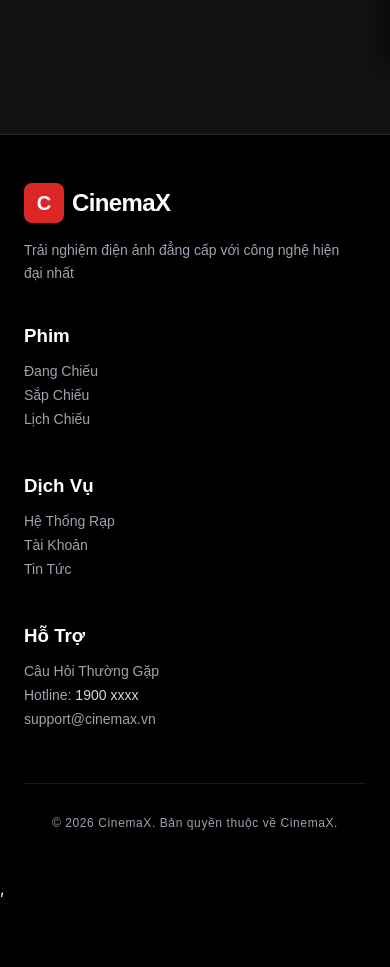
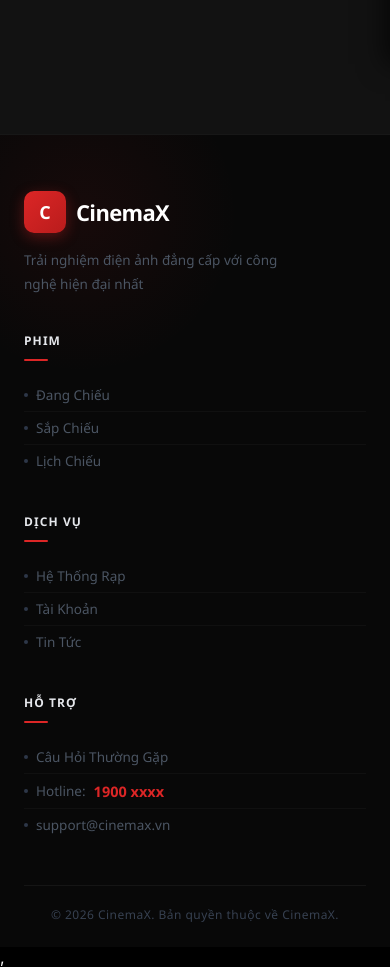
Before and after one commit to trungkien1402/CinemaManagement, a React (Vite) app in the folder frontend/: page / in a window 390 px wide. Shown: the part 780-1747 px from the top of the page. Before the commit the page ends 1678 px from the top, so only its background shows below. Built offline with nearby package versions, Linux system fonts and the light colour scheme; no server answers.

Commit message:
update responsive footer

```diff
--- a/frontend/src/components/style/Footer.css
+++ b/frontend/src/components/style/Footer.css
@@ -1,31 +1,64 @@
+/* ==========================================================================
+   FOOTER — CinemaX
+   ========================================================================== */
 
 .footer-container {
-  background-color: #000000;
-  color: #9ca3af;
-  padding: 48px 24px;
-  font-family: sans-serif;
-  border-top: 1px solid #1f2937;
+  background-color: #080808;
+  color: #6b7280;
+  font-family: 'Segoe UI', system-ui, sans-serif;
+  border-top: 1px solid rgba(255, 255, 255, 0.06);
+  position: relative;
+  overflow: hidden;
+  padding: 56px 24px 0;
 }
 
+/* Glow đỏ góc trái */
+.footer-container::before {
+  content: '';
+  position: absolute;
+  top: -80px;
+  left: -80px;
+  width: 320px;
+  height: 320px;
+  background: radial-gradient(circle, rgba(220, 38, 38, 0.07) 0%, transparent 70%);
+  pointer-events: none;
+}
+
+/* ==========================================================================
+   GRID — mặc định mobile: 1 cột
+   ========================================================================== */
 .footer-content {
   max-width: 1280px;
   margin: 0 auto;
   display: grid;
   grid-template-columns: 1fr;
-  gap: 40px;
+  gap: 36px;
+  position: relative;
 }
 
-
-@media (min-width: 768px) {
-  .footer-container {
-    padding-left: 80px;
-    padding-right: 80px;
-  }
+/* Tablet ≥ 640px: 2 cột */
+@media (min-width: 640px) {
   .footer-content {
-    grid-template-columns: repeat(4, 1fr);
+    grid-template-columns: repeat(2, 1fr);
+    gap: 36px 32px;
   }
 }
 
+/* Desktop ≥ 1024px: 4 cột, logo rộng hơn chút */
+@media (min-width: 1024px) {
+  .footer-container {
+    padding: 64px 80px 0;
+  }
+  .footer-content {
+    grid-template-columns: 1.5fr repeat(3, 1fr);
+    gap: 0 48px;
+    align-items: start;
+  }
+}
+
+/* ==========================================================================
+   LOGO SECTION
+   ========================================================================== */
 .footer-logo-section {
   display: flex;
   flex-direction: column;
@@ -35,68 +68,130 @@
 .logo-wrapper {
   display: flex;
   align-items: center;
-  gap: 8px;
+  gap: 10px;
 }
 
 .logo-icon {
-  background-color: #dc2626;
-  padding: 8px;
-  border-radius: 8px;
-  width: 40px;
-  height: 40px;
+  background: linear-gradient(135deg, #dc2626 0%, #b91c1c 100%);
+  border-radius: 10px;
+  width: 42px;
+  height: 42px;
   display: flex;
   align-items: center;
   justify-content: center;
-  color: #ffffff;
-  font-weight: bold;
-  font-size: 20px;
+  color: #fff;
+  font-weight: 800;
+  font-size: 18px;
+  box-shadow: 0 4px 14px rgba(220, 38, 38, 0.35);
+  flex-shrink: 0;
 }
 
 .brand-name {
   color: #ffffff;
-  font-size: 24px;
-  font-weight: bold;
-  letter-spacing: -0.025em;
+  font-size: 22px;
+  font-weight: 800;
+  letter-spacing: -0.03em;
 }
 
 .slogan {
-  font-size: 14px;
-  line-height: 1.625;
-  max-width: 320px;
+  font-size: 13.5px;
+  line-height: 1.75;
+  color: #4b5563;
+  max-width: 280px;
 }
 
+/* ==========================================================================
+   CỘT LINK
+   ========================================================================== */
 .footer-title {
-  color: #ffffff;
-  font-weight: bold;
-  margin-bottom: 16px;
+  color: #e5e7eb;
+  font-weight: 700;
+  font-size: 12px;
+  letter-spacing: 0.09em;
+  text-transform: uppercase;
+  margin: 0 0 18px 0;
+  padding-bottom: 12px;
+  position: relative;
+}
+
+.footer-title::after {
+  content: '';
+  position: absolute;
+  bottom: 0;
+  left: 0;
+  width: 24px;
+  height: 2px;
+  background: #dc2626;
+  border-radius: 2px;
 }
 
 .footer-list {
   list-style: none;
   padding: 0;
   margin: 0;
+  display: flex;
+  flex-direction: column;
+  gap: 0;
 }
 
 .footer-list li {
-  margin-bottom: 8px;
-  font-size: 14px;
+  font-size: 13.5px;
+  color: #4b5563;
+  padding: 7px 0;
   cursor: pointer;
-  transition: color 0.2s;
+  border-bottom: 1px solid rgba(255, 255, 255, 0.03);
+  display: flex;
+  align-items: center;
+  gap: 8px;
+  transition: color 0.2s ease, padding-left 0.2s ease;
+}
+
+.footer-list li:last-child {
+  border-bottom: none;
+}
+
+.footer-list li::before {
+  content: '';
+  width: 4px;
+  height: 4px;
+  border-radius: 50%;
+  background: #2d3748;
+  flex-shrink: 0;
+  transition: background 0.2s ease;
 }
 
 .footer-list li:hover {
-  color: #ffffff;
+  color: #f9fafb;
+  padding-left: 6px;
 }
 
-.hotline-num {
-  color: #d1d5db;
+.footer-list li:hover::before {
+  background: #dc2626;
 }
 
+/* Hotline */
+.hotline-num {
+  color: #dc2626;
+  font-weight: 700;
+  font-size: 14.5px;
+}
+
+/* ==========================================================================
+   COPYRIGHT
+   ========================================================================== */
 .copyright-section {
-  margin-top: 48px;
-  padding-top: 32px;
-  border-top: 1px solid #111827;
+  max-width: 1280px;
+  margin: 44px auto 0;
+  padding: 20px 0 24px;
+  border-top: 1px solid rgba(255, 255, 255, 0.05);
   text-align: center;
   font-size: 12px;
-  letter-spacing: 0.05em;
+  color: #374151;
+  letter-spacing: 0.04em;
 }
+
+@media (min-width: 1024px) {
+  .copyright-section {
+    text-align: left;
+  }
+}
```
